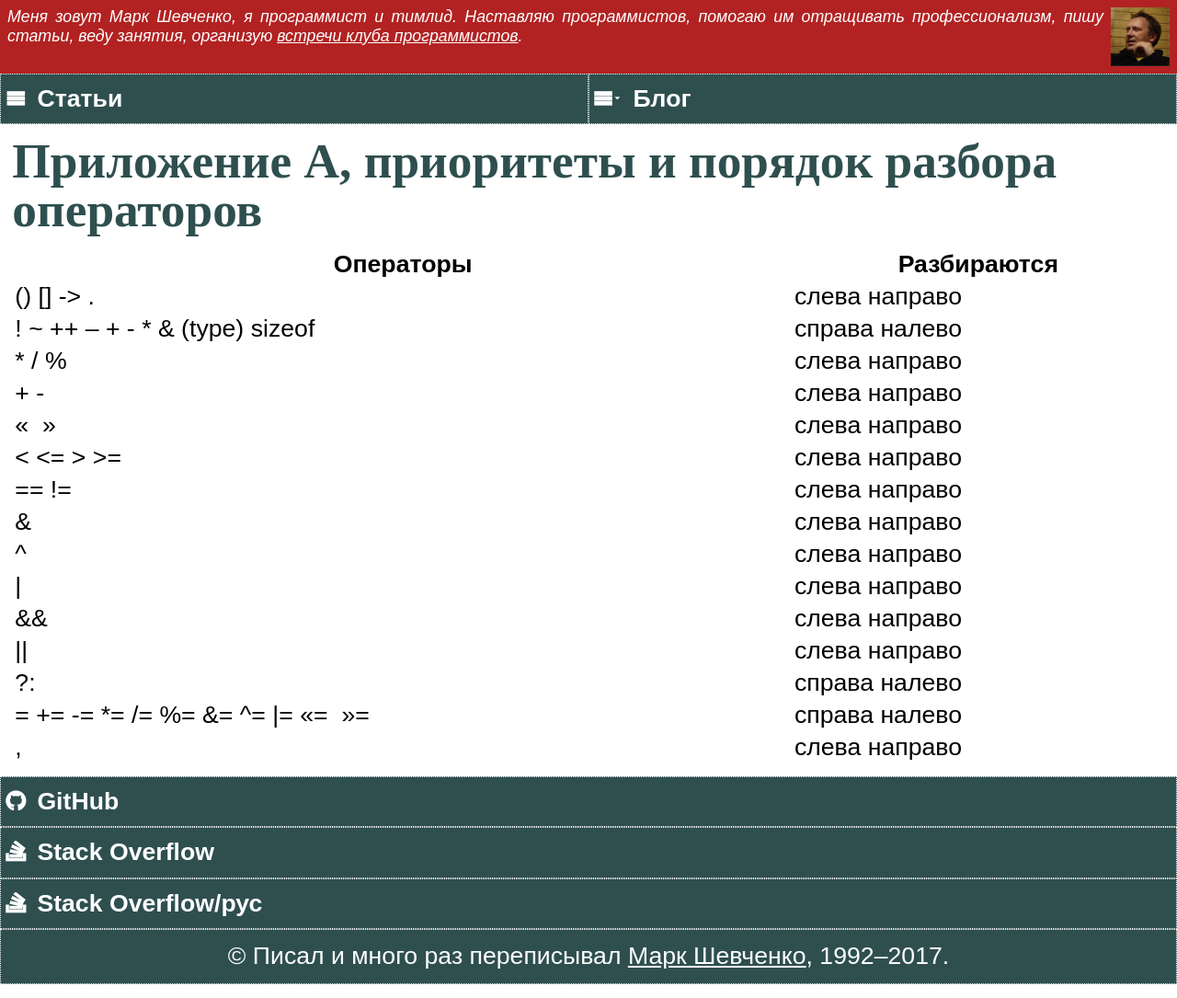
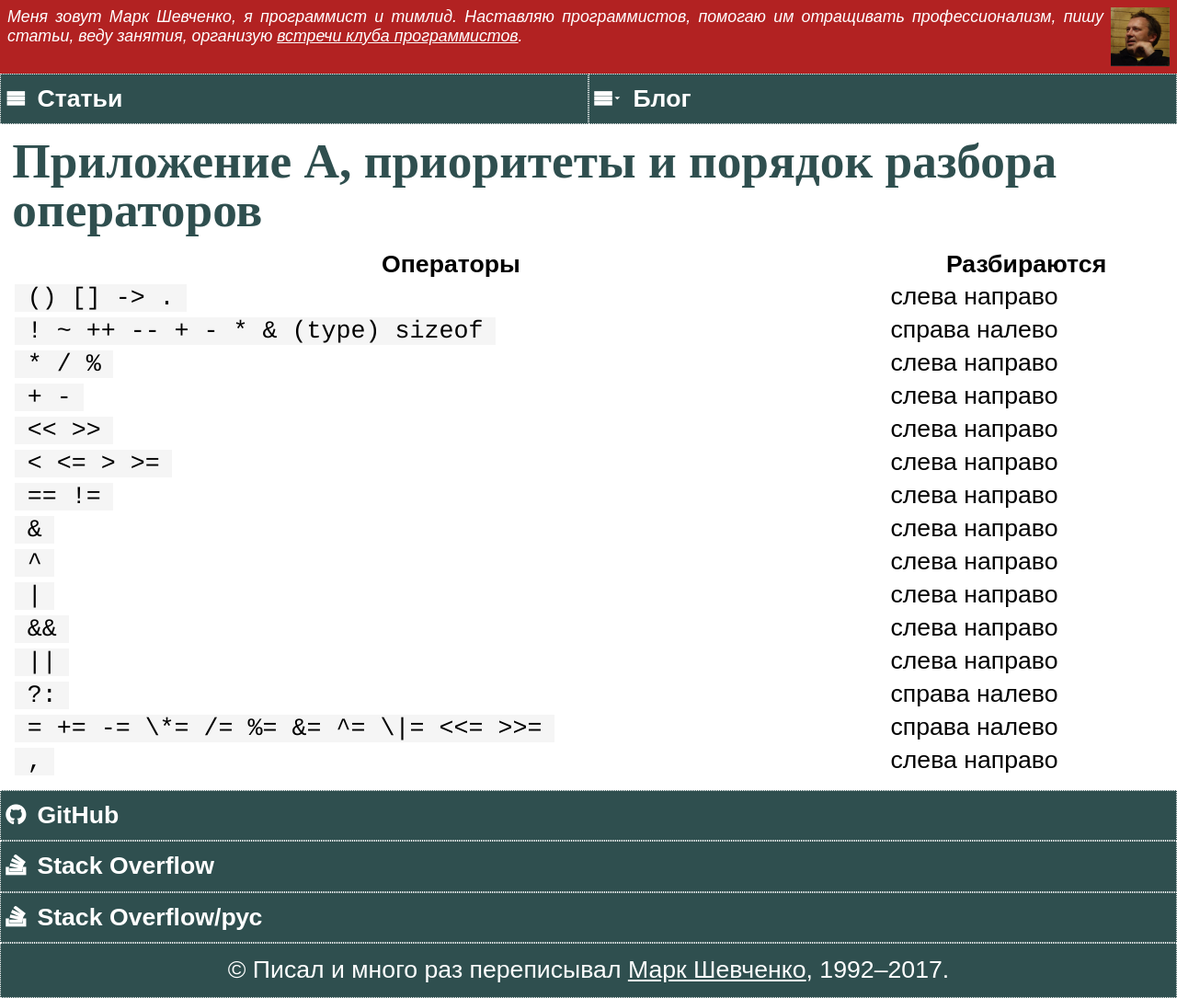
Before and after one commit to markshevchenko/markshevchenko.github.io, a Jekyll site: the page built from articles/c-book-of-problems/a.md, in a window 1280 px wide. Shown: the whole page at 92% size. Built offline with Jekyll 4.4.1, drawn with Linux system fonts in a browser that asks for light colours; some web fonts are replaced; our own code applies the rules of GitHub Pages for plain Markdown files.

Commit message:
Совсем уже мелочи.

```diff
--- a/articles/c-book-of-problems/a.md
+++ b/articles/c-book-of-problems/a.md
@@ -3,21 +3,21 @@ title: Приоритеты и порядок разбора операторо
 ---
 ## Приложение А, приоритеты и порядок разбора операторов
 
-|                  Операторы                   |  Разбираются  |
-|----------------------------------------------|---------------|
-| :---                                         |     :---:     |
-| ()  []  ->  .                                | слева направо |
-| !  ~  ++  --  +  -  *  &  (type)  sizeof     | справа налево |
-| *  /  %                                      | слева направо |
-| +  -                                         | слева направо |
-| <<  >>                                       | слева направо |
-| <  <=  >  >=                                 | слева направо |
-| ==  !=                                       | слева направо |
-| &                                            | слева направо |
-| ^                                            | слева направо |
-| \|                                           | слева направо |
-| &&                                           | слева направо |
-| \|\|                                         | слева направо |
-| ?:                                           | справа налево |
-| =  +=  -=  \*=  /=  %=  &=  ^=  \|=  <<=  >>=| справа налево |
-| ,                                            | слева направо |
+|                  Операторы                     |  Разбираются  |
+|------------------------------------------------|---------------|
+| :---                                           |     :---:     |
+| `()  []  ->  .`                                | слева направо |
+| `!  ~  ++  --  +  -  *  &  (type)  sizeof`     | справа налево |
+| `*  /  %`                                      | слева направо |
+| `+  -`                                         | слева направо |
+| `<<  >>`                                       | слева направо |
+| `<  <=  >  >=`                                 | слева направо |
+| `==  !=`                                       | слева направо |
+| `&`                                            | слева направо |
+| `^`                                            | слева направо |
+| `|`                                            | слева направо |
+| `&&`                                           | слева направо |
+| `||`                                           | слева направо |
+| `?:`                                           | справа налево |
+| `=  +=  -=  \*=  /=  %=  &=  ^=  \|=  <<=  >>=`| справа налево |
+| `,`                                            | слева направо |
```
Also changed, not shown: articles/c-book-of-problems/1.md (+3 -3 lines).
